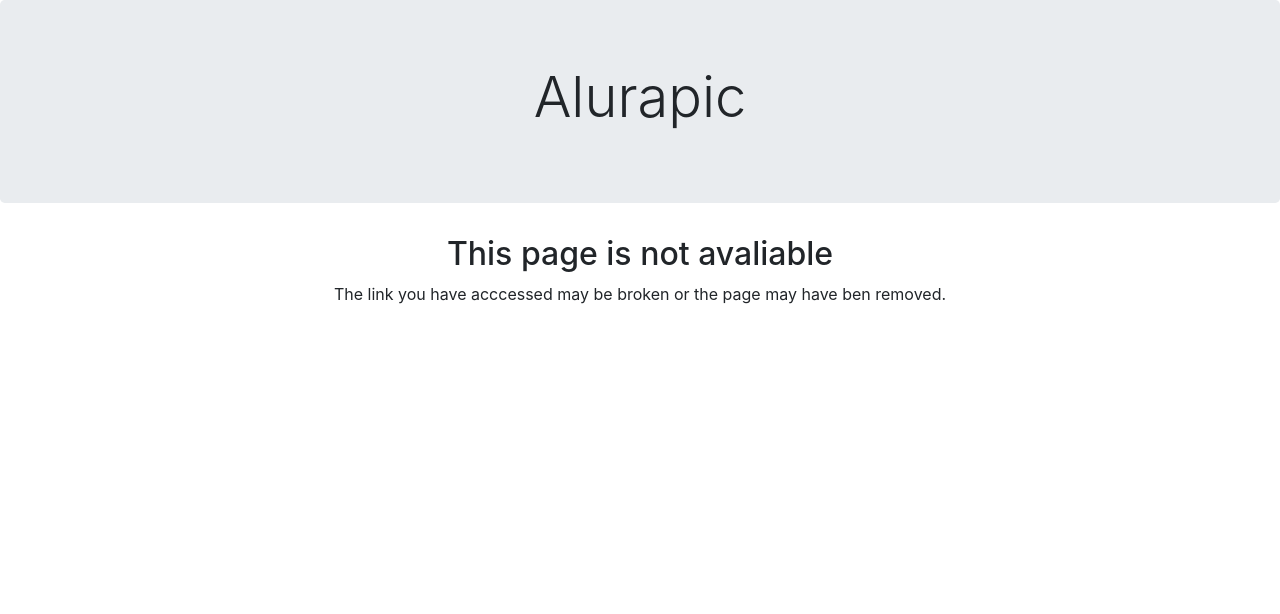
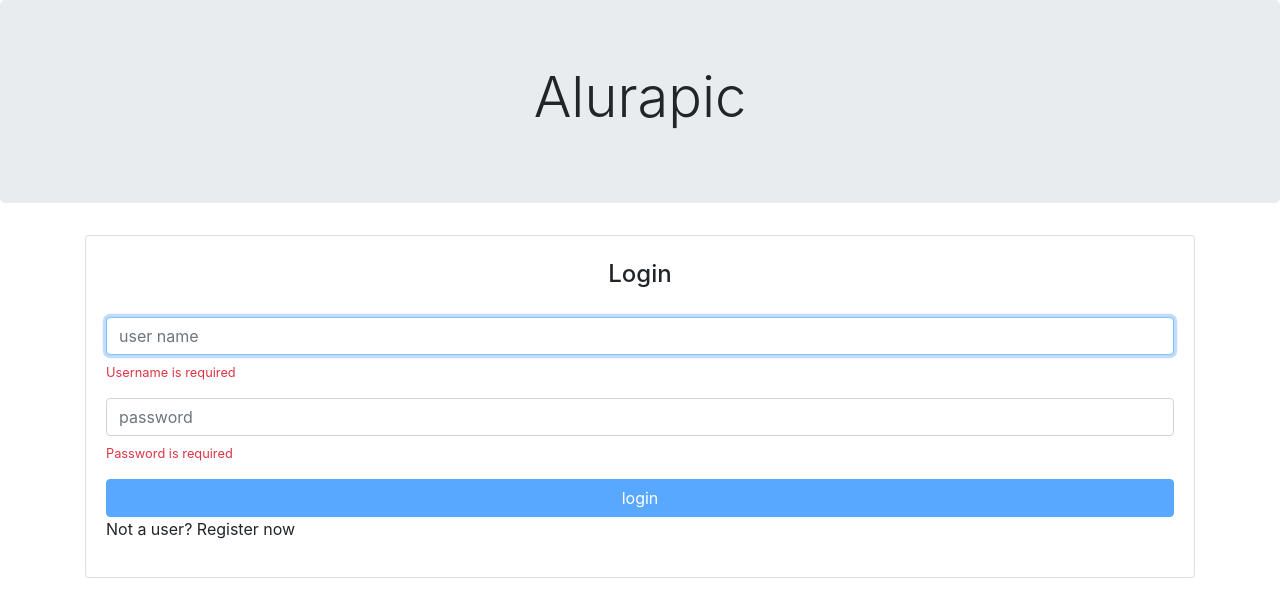
Before and after one commit to patyalves17/alurapic, an Angular app in the folder alurapic/: page / in a window 1280 px wide. Shown: the top 614 px of the page. Built offline with nearby package versions, Linux system fonts and the light colour scheme.

Commit message:
validation to form

```diff
--- a/alurapic/src/app/app.module.ts
+++ b/alurapic/src/app/app.module.ts
@@ -5,6 +5,7 @@
 import { PhotosModule } from './photos/photos.module';
 import { AppRoutingModule } from './app.routing.module';
 import { ErrorsModule } from './errors/errors.module';
+import { HomeModule } from './home/home.module';
 
 @NgModule({
   declarations: [
@@ -14,7 +15,8 @@
     BrowserModule,
     PhotosModule,
     AppRoutingModule,
-    ErrorsModule
+    ErrorsModule,
+    HomeModule
   ],
   providers: [],
   bootstrap: [AppComponent]
--- a/alurapic/src/app/app.routing.module.ts
+++ b/alurapic/src/app/app.routing.module.ts
@@ -4,8 +4,10 @@
 import { PhotoFormComponent } from './photos/photo-form/photo-form.component';
 import { NotFoundComponent } from './errors/not-found/not-found.component';
 import { PhotoListResolver } from './photos/photo-list/photo-list.resolver';
+import { SignInComponent } from './home/signin/signin.component';
 
 const routes: Routes = [
+    { path: '', component: SignInComponent },
     {
         path: 'user/:userName',
         component: PhotoListComponent,
--- /dev/null
+++ b/alurapic/src/app/home/signin/signin.component.html
@@ -0,0 +1,29 @@
+<div class="card mt-6 ">
+
+    <h4 class="text-center pt-4">Login</h4>
+    <div class="card-body">
+        <form class="form" [formGroup]="loginForm">
+
+            <div class="form-group">
+                <input formControlName="userName" class="form-control" placeholder="user name" autofocus>
+                <small *ngIf="loginForm.get('userName').errors?.required"
+                 class="text-danger d-block mt-2">
+                    Username is required</small>
+            </div>
+
+            <div class="form-group">
+                <input formControlName="password" type="password" class="form-control" placeholder="password">
+                <small  *ngIf="loginForm.get('password').errors?.required"
+                    class="text-danger d-block mt-2">
+                    Password is required</small>
+            </div>
+
+            <button [disabled]="loginForm.invalid" type="submit" class="btn btn-primary btn-block">
+                login
+            </button>
+
+        </form>
+
+        <p>Not a user? <a>Register now</a></p>
+    </div>
+</div>
--- /dev/null
+++ b/alurapic/src/app/home/signin/signin.component.ts
@@ -0,0 +1,19 @@
+import { Component, OnInit } from "@angular/core";
+import { FormGroup, FormBuilder, Validators } from "@angular/forms";
+
+@Component({
+    templateUrl:'./signin.component.html'
+})
+export class SignInComponent implements OnInit{
+
+    loginForm:FormGroup;
+
+    constructor(private formBuilde:FormBuilder){}
+
+    ngOnInit(): void {
+       this.loginForm=this.formBuilde.group({
+           userName:['' , Validators.required],
+           password:['', Validators.required]
+       });
+    }
+}
```
Also changed, not shown: alurapic/src/app/home/home.module.ts (added, +13 -0 lines).
